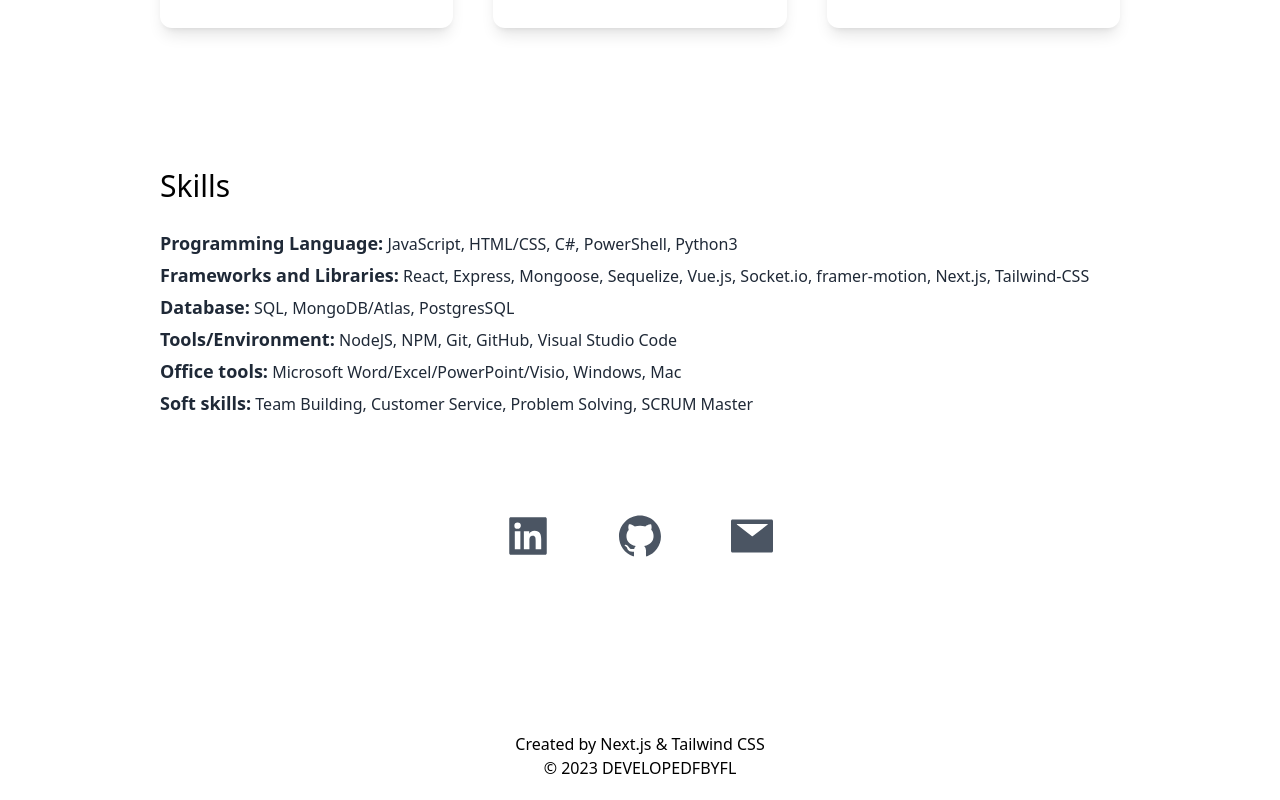
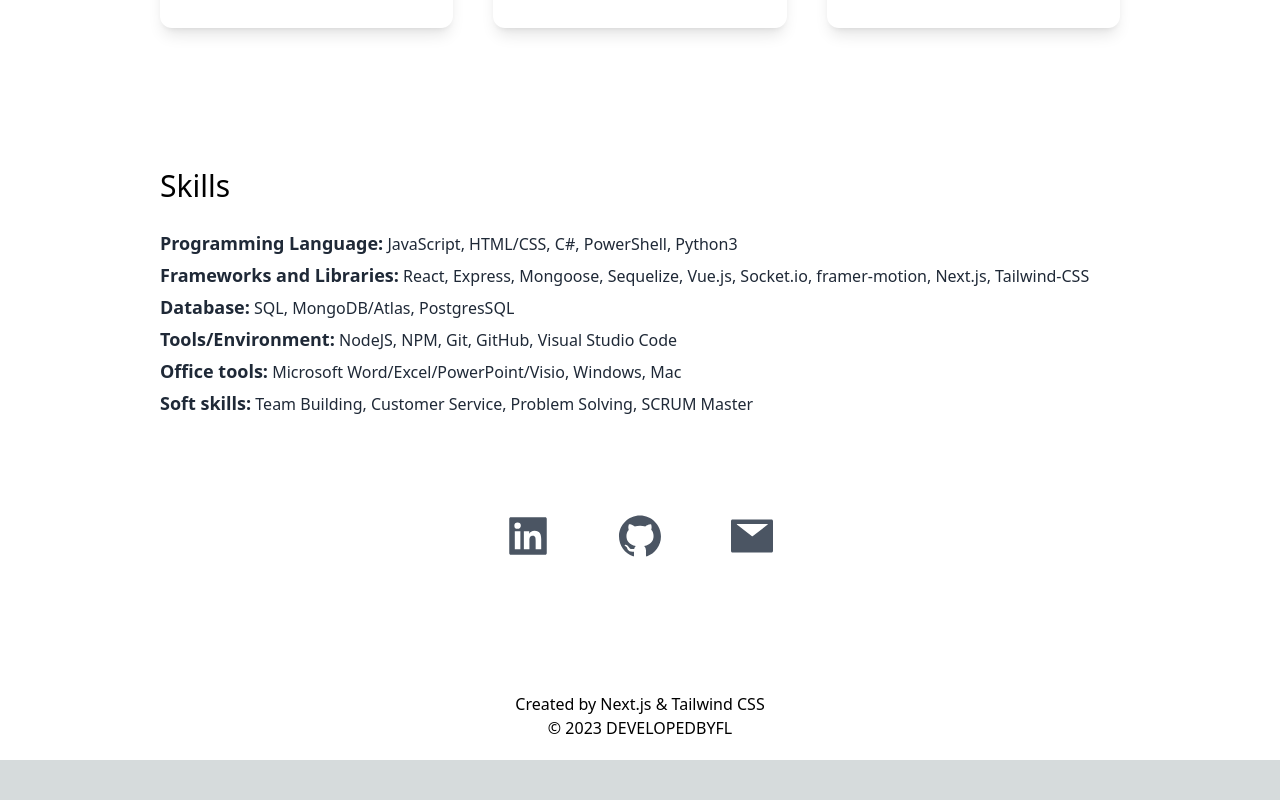
Before and after one commit to fredy-laksmono/portfolio, a Next.js app: page / in a window 1280 px wide. Shown: the part 2086-2886 px from the top of the page. After the commit the page ends 2846 px from the top, so only its background shows below. Built offline with nearby package versions, Linux system fonts and the light colour scheme.

Commit message:
Fix: Typo on footer

```diff
--- a/pages/index.js
+++ b/pages/index.js
@@ -267,9 +267,9 @@ export default function Home() {
           </div>
         </section>
       </main>
-      <footer className=" bg-white px-10 md:px-20 lg:px-40 pt-20 pb-5 dark:bg-slate-800 dark:text-white">
+      <footer className=" bg-white px-10 md:px-20 lg:px-40 pt-10 pb-5 dark:bg-slate-800 dark:text-white">
         <p className="text-center">Created by Next.js & Tailwind CSS</p>
-        <p className="text-center">© 2023 DEVELOPEDFBYFL</p>
+        <p className="text-center">© 2023 DEVELOPEDBYFL</p>
       </footer>
     </div>
   );
```
